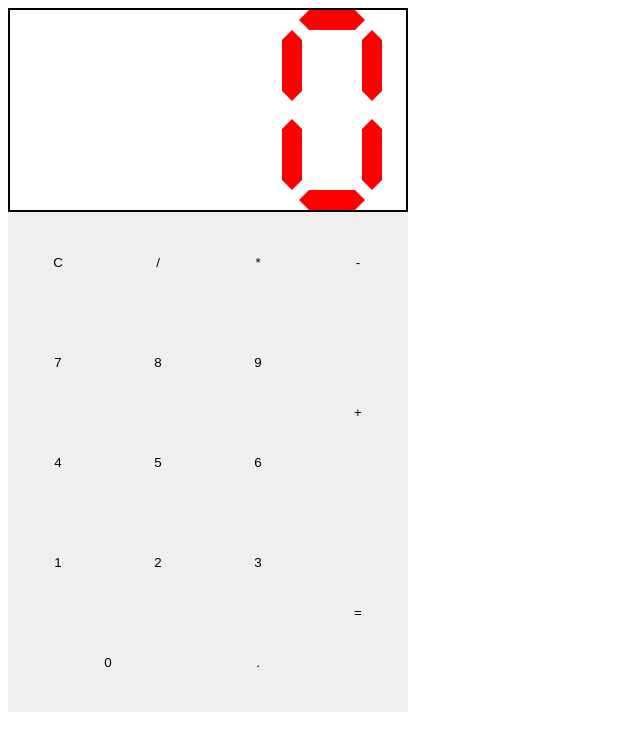
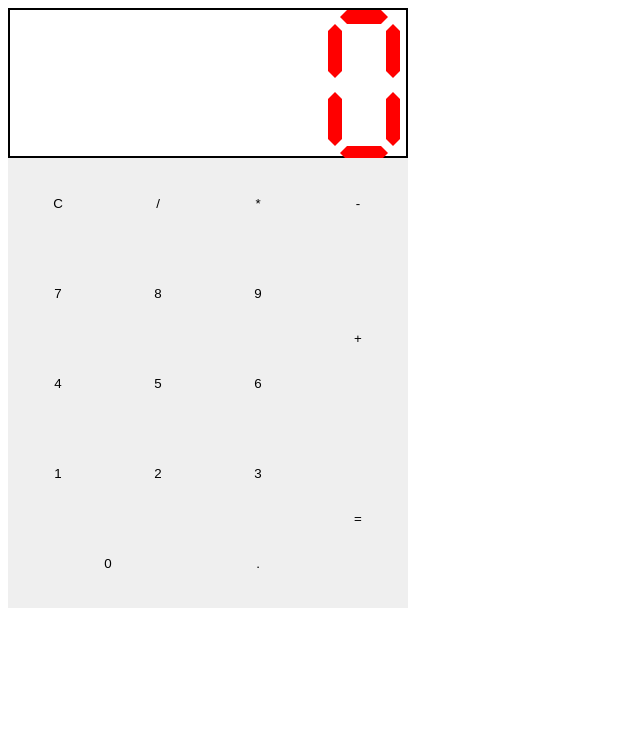
Before and after one commit to The-Slick-Nick/odin-calculator, a website: page index.html in a window 1280 px wide. Shown: the whole page, without its empty margins (0-640 px from the left). Drawn offline with Linux system fonts and the light colour scheme.

Commit message:
chore: Refactor element sizing in css to be more easily modified

```diff
--- a/digit-style.css
+++ b/digit-style.css
@@ -2,17 +2,34 @@
  *
  * Stylesheet for details pertaining to the digital display on the calculator
  */
+
+
+:root {
+    /* digit-specifics here.
+     * Inherit from --digit-display-height and --digit-display-width
+     */
+    --num-digits: 3; /* to be overwritten */
+
+    --padding-total: calc(0.1 * var(--digit-display-width));
+
+    --digit-width: calc(0.9 * var(--digit-display-width) / var(--num-digits));
+    --digit-height: var(--digit-display-height);
+
+    --digit-border-size: calc(var(--digit-width) / 10);
+}
+
 .digit-display {
     border: 2px solid black;
     box-sizing: border-box;
-    width: 400px;
+    width: var(--digit-display-width);
+    height: var(--digit-display-height);
     justify-content: space-evenly;
 }
 
 .digit-box {
     display: flex;
-    height: 200px;
-    width: 100px;
+    height: var(--digit-height);
+    width: var(--digit-width);
     align-items: stretch;
     flex-direction: column;
 }
@@ -24,7 +41,6 @@
 
 .digit-cell {
     flex: 1;
-    /* border: 2px solid black; */
 }
 
 .digit-box .width-low {
@@ -73,30 +89,30 @@
 }
 
 .digit-lit.cell-end-left {
-    border-right: 10px solid red;
-    border-top: 10px solid transparent;
+    border-right: var(--digit-border-size) solid red;
+    border-top: var(--digit-border-size) solid transparent;
     border-left: 0px solid transparent;
-    border-bottom: 10px solid transparent;
+    border-bottom: var(--digit-border-size) solid transparent;
 }
 
 .digit-lit.cell-end-right {
     border-right: 0px solid transparent;
-    border-top: 10px solid transparent;
-    border-left: 10px solid red;
-    border-bottom: 10px solid transparent;
+    border-top: var(--digit-border-size) solid transparent;
+    border-left: var(--digit-border-size) solid red;
+    border-bottom: var(--digit-border-size) solid transparent;
 }
 
 .digit-lit.cell-end-top {
-    border-right: 10px solid transparent;
+    border-right: var(--digit-border-size) solid transparent;
     border-top: 0px solid transparent;
-    border-left: 10px solid transparent;
-    border-bottom: 10px solid red;
+    border-left: var(--digit-border-size) solid transparent;
+    border-bottom: var(--digit-border-size) solid red;
 }
 
 .digit-lit.cell-end-bottom {
-    border-right: 10px solid transparent;
-    border-top: 10px solid red;
-    border-left: 10px solid transparent;
+    border-right: var(--digit-border-size) solid transparent;
+    border-top: var(--digit-border-size) solid red;
+    border-left: var(--digit-border-size) solid transparent;
     border-bottom: 0px solid transparent;
 
 }
--- a/generate_content.js
+++ b/generate_content.js
@@ -2,13 +2,12 @@
  *
  * This file/script is meant to run any/all DOM-generating javascript
  */
-
+let NUM_DIGITS_IN_DISPLAY = 5;
 
 function sleep(ms) {
     return new Promise(resolve => setTimeout(resolve, ms));
 }
-
-const testDisplay = new DigitDisplay(3);
+const testDisplay = new DigitDisplay(NUM_DIGITS_IN_DISPLAY);
 const testKeypad = new Keypad();
 const testCalculator = new Calculator(testDisplay, testKeypad);
 
@@ -22,7 +21,4 @@ async function demoDisplay() {
     testDisplay.representWord("Err");
 }
 
-console.log(testKeypad.subscribers);
-
-// demoDisplay();
-// testDisplay.representNumber(999);
+document.documentElement.style.setProperty("--num-digits", NUM_DIGITS_IN_DISPLAY);
--- a/index.html
+++ b/index.html
@@ -4,6 +4,7 @@
         <meta charset="utf-8">
         <title>Calculator</title>
 
+        <link rel="stylesheet" href="./style.css">
         <link rel="stylesheet" href="./digit-style.css">
         <link rel="stylesheet" href="./keypad-style.css">
 
--- a/keypad-style.css
+++ b/keypad-style.css
@@ -3,19 +3,23 @@
  * Stylesheet for details pertaining to the keypad on the calculator
  */
 
+/* Using --keypad-width & --keypad-height from style.css */
+:root {
+    --keypad-button-unit-width: calc(var(--keypad-width) / 4);
+    --keypad-button-unit-height: calc(var(--keypad-height) / 5);
+}
 
 .keypad {
     display: flex;
     flex-direction: row;
-    width: 400px;
-    height: 500px;
+    width: var(--keypad-width);
+    height: var(--keypad-height);
 }
 
 .keypad button {
-    padding: 10px;
+    /* padding: 10px; */
     box-sizing: border-box;
     border: 0px;
-    /* margin: 2px; */
 }
 
 .keypad-section-rows {
@@ -43,17 +47,17 @@
 }
 
 .small-button {
-    width: 100px;
-    height: 100px;
+    width: var(--keypad-button-unit-width);
+    height: var(--keypad-button-unit-height);
     flex: 0 1 auto;
 }
 
 .wide-button {
-    width: 200px;
+    width: calc(2 * var(--keypad-button-unit-width));
     flex: 0 2 auto;
 }
 
 .tall-button {
-    height: 200px;
+    height: calc(2 * var(--keypad-button-unit-height));
     flex: 0 2 auto;
 }
--- a/style.css
+++ b/style.css
@@ -1,41 +1,14 @@
-.digit-display {
-    border: 2px solid black;
+/* The "header" style.css file */
+
+
+:root {
+    /* define an overall height & width, then set ratio */
+
+    --calculator-height: 600px;
+    --calculator-width: 400px;
+
+    --digit-display-height: calc((1 / 4) * var(--calculator-height));
+    --digit-display-width: var(--calculator-width);
+    --keypad-height: calc((3 / 4) * var(--calculator-height));
+    --keypad-width: var(--calculator-width);
 }
-
-.digit-box {
-    display: flex;
-    height: 200px;
-    width: 100px;
-    align-items: stretch;
-    flex-direction: column;
-}
-
-.digit-row {
-    display: flex;
-    align-items: stretch;
-}
-
-.digit-cell {
-    flex: 1;
-    border: 2px solid black;
-}
-
-.digit-box .width-low {
-    flex: 1;
-}
-
-.digit-box .width-high {
-    flex: 4;
-}
-
-.digit-box .height-low {
-    flex: 1;
-}
-
-.digit-box .height-high {
-    flex: 4
-}
-
-.digit-lit {
-    background-color: red;
-}
```
